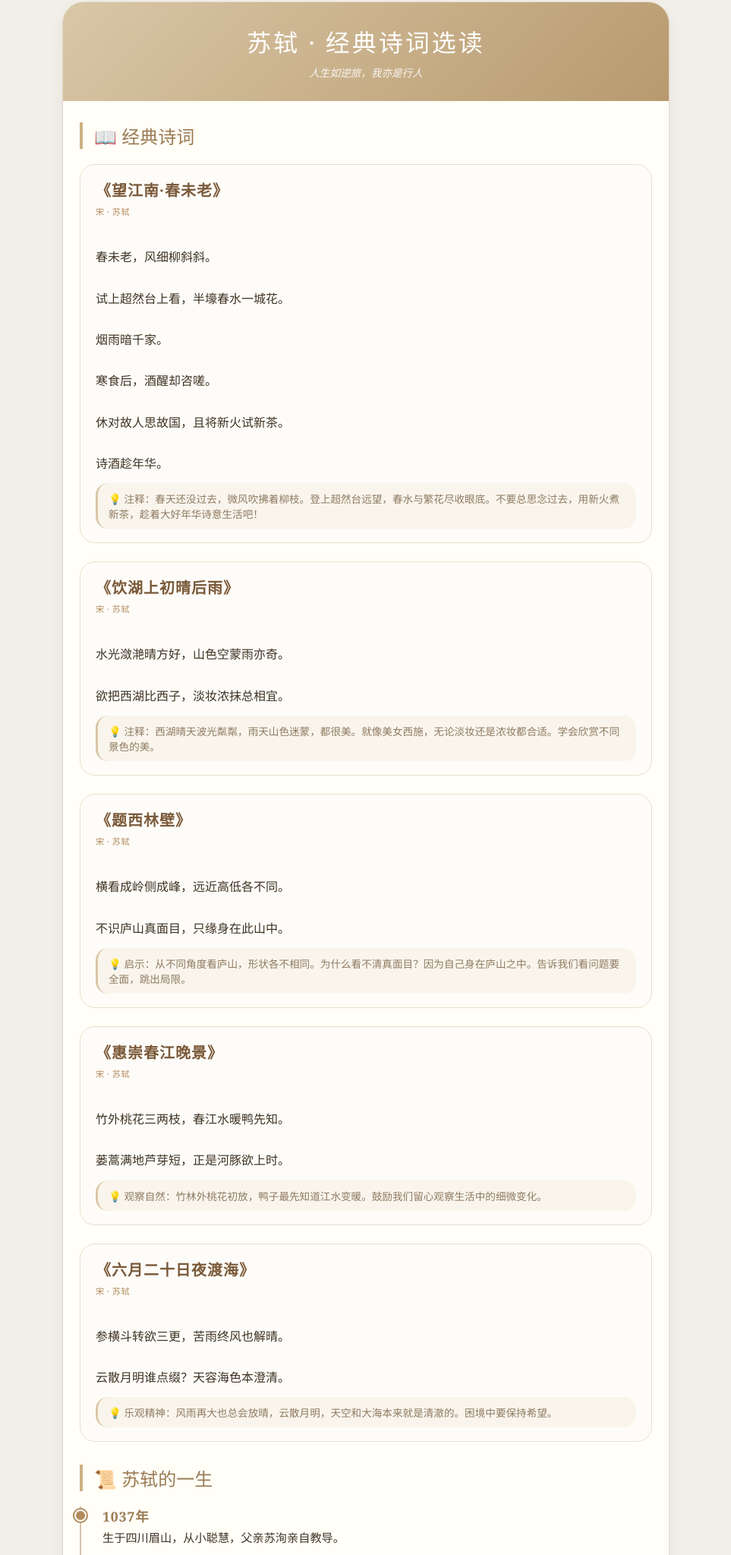
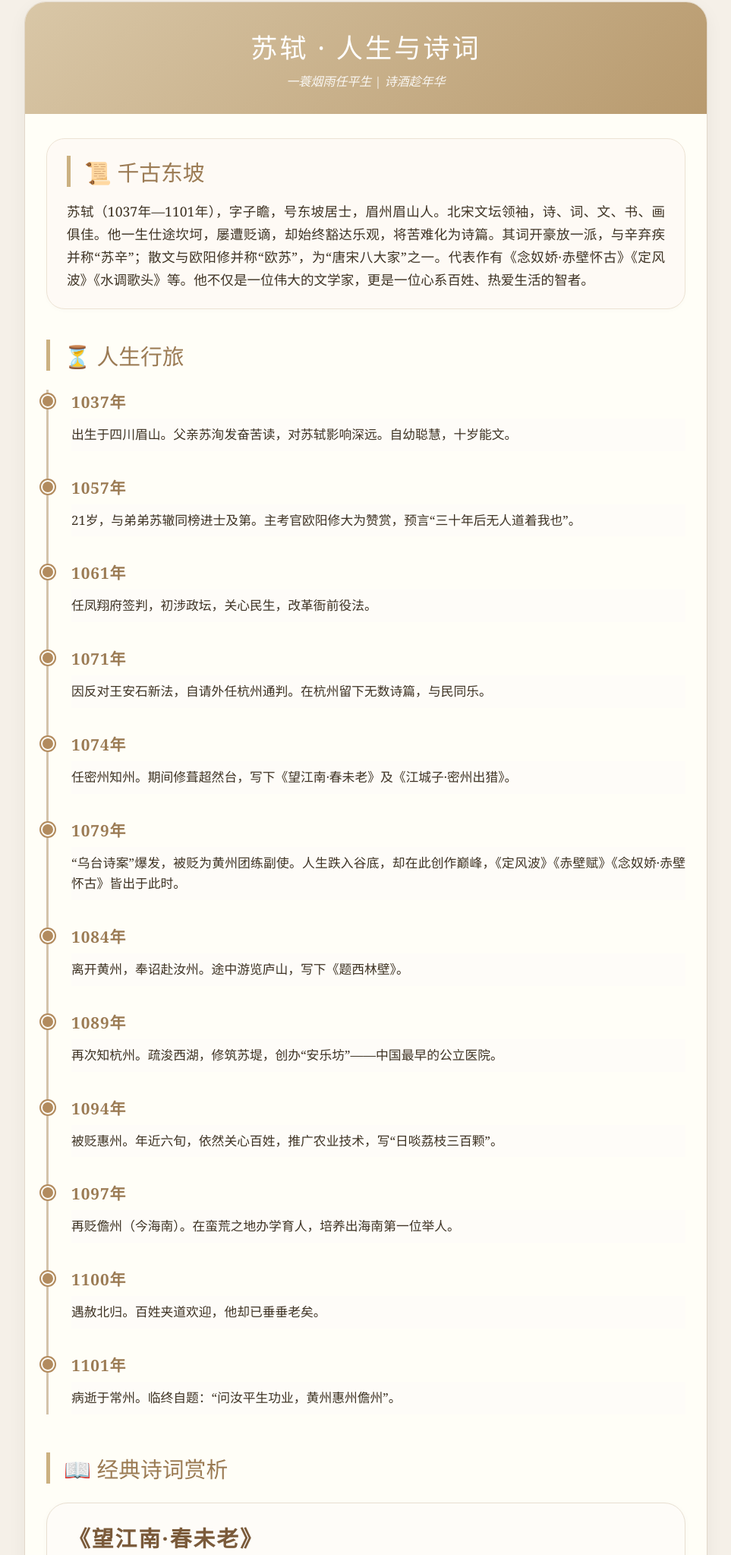
Before and after one commit to hyh421/application, a plain HTML site: page index.html in a window 1280 px wide. Shown: the part 18-2065 px from the top of the page at 76% size, without its empty margins (158-1121 px from the left). Drawn offline with Linux system fonts and the light colour scheme.

Commit message:
Update index.html

```diff
--- a/index.html
+++ b/index.html
@@ -3,7 +3,7 @@
 <head>
     <meta charset="UTF-8">
     <meta name="viewport" content="width=device-width, initial-scale=1.0, user-scalable=yes">
-    <title>苏轼 · 经典诗词与生平</title>
+    <title>苏轼 · 生平与经典诗词</title>
     <style>
         * {
             margin: 0;
@@ -11,106 +11,90 @@
             box-sizing: border-box;
         }
         body {
-            background: #f2efe9;
+            background: #f5f0e8;
             font-family: 'Georgia', 'Times New Roman', '宋体', 'SimHei', serif;
             padding: 20px 15px 40px;
             color: #2c2418;
         }
         .container {
-            max-width: 800px;
+            max-width: 900px;
             margin: 0 auto;
             background: #fffef7;
             border-radius: 28px;
-            box-shadow: 0 8px 20px rgba(0,0,0,0.05);
+            box-shadow: 0 8px 24px rgba(0,0,0,0.05);
             overflow: hidden;
             border: 1px solid #e2d8ca;
         }
         .header {
             background: linear-gradient(135deg, #d9c7a7 0%, #b89a6e 100%);
-            padding: 28px 20px;
+            padding: 32px 20px;
             text-align: center;
             color: white;
         }
         .header h1 {
-            font-size: 2rem;
+            font-size: 2.2rem;
             letter-spacing: 3px;
             margin-bottom: 8px;
             font-weight: 400;
         }
         .header p {
-            font-size: 0.85rem;
+            font-size: 1rem;
             opacity: 0.9;
             font-style: italic;
         }
         .content {
-            padding: 28px 22px;
+            padding: 32px 28px;
         }
-        .section-title {
-            font-size: 1.5rem;
+        /* 生平简介 */
+        .bio {
+            background: #fefaf5;
+            padding: 22px 26px;
+            border-radius: 24px;
+            margin-bottom: 40px;
+            border: 1px solid #ede3d4;
+            box-shadow: 0 2px 6px rgba(0,0,0,0.02);
+        }
+        .bio h2 {
+            font-size: 1.8rem;
             font-weight: 400;
             color: #9b7b54;
-            border-left: 4px solid #cbb181;
-            padding-left: 15px;
-            margin: 30px 0 20px 0;
+            border-left: 5px solid #cbb181;
+            padding-left: 18px;
+            margin-bottom: 18px;
         }
-        .section-title:first-of-type {
-            margin-top: 0;
+        .bio p {
+            font-size: 1.1rem;
+            line-height: 1.7;
+            text-align: justify;
+            color: #3e3324;
         }
-        .poem-card {
-            background: #fefcf8;
-            border: 1px solid #e8dfd1;
-            border-radius: 20px;
-            padding: 18px 20px;
-            margin-bottom: 24px;
-            transition: all 0.2s;
+        /* 时间轴标题 */
+        .timeline-title {
+            font-size: 1.8rem;
+            font-weight: 400;
+            color: #9b7b54;
+            border-left: 5px solid #cbb181;
+            padding-left: 18px;
+            margin: 40px 0 25px 0;
         }
-        .poem-title {
-            font-size: 1.25rem;
-            font-weight: 600;
-            color: #7a5a3a;
-            margin-bottom: 6px;
-            letter-spacing: 1px;
-        }
-        .poem-dynasty {
-            font-size: 0.7rem;
-            color: #b28b5e;
-            margin-bottom: 12px;
-            letter-spacing: 0.5px;
-        }
-        .poem-text {
-            font-size: 1rem;
-            line-height: 1.7;
-            color: #3e3324;
-            white-space: pre-line;
-            margin-bottom: 12px;
-            font-family: inherit;
-        }
-        .poem-note {
-            font-size: 0.85rem;
-            color: #8f7a60;
-            background: #f9f5ed;
-            padding: 10px 14px;
-            border-radius: 16px;
-            border-left: 3px solid #d9c7a7;
-            margin-top: 10px;
-        }
+        /* 时间轴 */
         .timeline {
             position: relative;
-            padding-left: 28px;
-            border-left: 2px solid #d4c3aa;
-            margin: 20px 0 20px;
+            padding-left: 30px;
+            border-left: 3px solid #d4c3aa;
+            margin-bottom: 50px;
         }
         .event {
-            margin-bottom: 22px;
+            margin-bottom: 32px;
             position: relative;
         }
         .event::before {
             content: "";
             position: absolute;
-            left: -37px;
-            top: 4px;
-            width: 12px;
-            height: 12px;
+            left: -40px;
+            top: 6px;
+            width: 14px;
+            height: 14px;
             background: #b28b5e;
             border-radius: 50%;
             border: 2px solid #fffef7;
@@ -118,48 +102,106 @@
         }
         .year {
             font-weight: bold;
-            font-size: 1.1rem;
+            font-size: 1.3rem;
             color: #9b7b54;
-            margin-bottom: 5px;
+            margin-bottom: 8px;
             letter-spacing: 1px;
         }
         .desc {
-            font-size: 0.95rem;
-            line-height: 1.5;
+            font-size: 1.05rem;
+            line-height: 1.6;
             color: #3e3324;
             text-align: justify;
+            background: #fefcf8;
+            padding: 8px 0;
         }
-        .quote {
+        /* 诗词赏析板块标题 */
+        .poetry-title {
+            font-size: 1.8rem;
+            font-weight: 400;
+            color: #9b7b54;
+            border-left: 5px solid #cbb181;
+            padding-left: 18px;
+            margin: 40px 0 25px 0;
+        }
+        /* 诗词卡片 */
+        .poem-card {
+            background: #fefcf8;
+            border: 1px solid #e8dfd1;
+            border-radius: 28px;
+            padding: 24px 28px;
+            margin-bottom: 32px;
+            transition: all 0.2s;
+            box-shadow: 0 2px 8px rgba(0,0,0,0.03);
+        }
+        .poem-name {
+            font-size: 1.8rem;
+            font-weight: 600;
+            color: #7a5a3a;
+            margin-bottom: 8px;
+            letter-spacing: 2px;
+        }
+        .poem-author {
+            font-size: 1.2rem;
+            color: #b28b5e;
+            margin-bottom: 20px;
+            letter-spacing: 1px;
+        }
+        .poem-text {
+            font-size: 1.15rem;
+            line-height: 1.8;
+            color: #2c2418;
+            white-space: pre-line;
+            margin-bottom: 20px;
+            font-family: inherit;
             background: #f9f5ed;
             padding: 18px 20px;
-            border-radius: 28px;
-            margin: 30px 0 10px;
-            text-align: center;
-            font-style: italic;
-            color: #6b4e2e;
-            font-size: 0.9rem;
-            border-left: 4px solid #cbb181;
+            border-radius: 20px;
+        }
+        .poem-note {
+            font-size: 1rem;
+            line-height: 1.6;
+            color: #5c4b32;
+            background: #fff9f0;
+            padding: 14px 18px;
+            border-radius: 20px;
+            border-left: 4px solid #d9c7a7;
+        }
+        .poem-note strong {
+            color: #9b7b54;
         }
         .footer {
             text-align: center;
-            padding: 20px;
-            font-size: 0.7rem;
+            padding: 24px;
+            font-size: 0.85rem;
             color: #9b8a72;
             border-top: 1px solid #ede3d4;
             background: #fefcf8;
         }
-        @media (max-width: 550px) {
+        @media (max-width: 600px) {
             .content {
                 padding: 20px 16px;
             }
             .header h1 {
-                font-size: 1.6rem;
+                font-size: 1.8rem;
+            }
+            .bio p {
+                font-size: 1rem;
+            }
+            .desc {
+                font-size: 0.95rem;
+            }
+            .poem-name {
+                font-size: 1.5rem;
+            }
+            .poem-author {
+                font-size: 1rem;
             }
             .poem-text {
+                font-size: 1rem;
+            }
+            .poem-note {
                 font-size: 0.9rem;
-            }
-            .section-title {
-                font-size: 1.3rem;
             }
         }
     </style>
@@ -167,17 +209,76 @@
 <body>
 <div class="container">
     <div class="header">
-        <h1>苏轼 · 经典诗词选读</h1>
-        <p>人生如逆旅，我亦是行人</p>
+        <h1>苏轼 · 人生与诗词</h1>
+        <p>一蓑烟雨任平生 | 诗酒趁年华</p>
     </div>
     <div class="content">
-        <!-- 诗词板块 -->
-        <div class="section-title">📖 经典诗词</div>
+        <!-- 第一部分：生平简介 -->
+        <div class="bio">
+            <h2>📜 千古东坡</h2>
+            <p>苏轼（1037年—1101年），字子瞻，号东坡居士，眉州眉山人。北宋文坛领袖，诗、词、文、书、画俱佳。他一生仕途坎坷，屡遭贬谪，却始终豁达乐观，将苦难化为诗篇。其词开豪放一派，与辛弃疾并称“苏辛”；散文与欧阳修并称“欧苏”，为“唐宋八大家”之一。代表作有《念奴娇·赤壁怀古》《定风波》《水调歌头》等。他不仅是一位伟大的文学家，更是一位心系百姓、热爱生活的智者。</p>
+        </div>
 
-        <!-- 望江南·春未老（必须包含） -->
+        <!-- 第二部分：时间轴（详细生平介绍） -->
+        <div class="timeline-title">⏳ 人生行旅</div>
+        <div class="timeline">
+            <div class="event">
+                <div class="year">1037年</div>
+                <div class="desc">出生于四川眉山。父亲苏洵发奋苦读，对苏轼影响深远。自幼聪慧，十岁能文。</div>
+            </div>
+            <div class="event">
+                <div class="year">1057年</div>
+                <div class="desc">21岁，与弟弟苏辙同榜进士及第。主考官欧阳修大为赞赏，预言“三十年后无人道着我也”。</div>
+            </div>
+            <div class="event">
+                <div class="year">1061年</div>
+                <div class="desc">任凤翔府签判，初涉政坛，关心民生，改革衙前役法。</div>
+            </div>
+            <div class="event">
+                <div class="year">1071年</div>
+                <div class="desc">因反对王安石新法，自请外任杭州通判。在杭州留下无数诗篇，与民同乐。</div>
+            </div>
+            <div class="event">
+                <div class="year">1074年</div>
+                <div class="desc">任密州知州。期间修葺超然台，写下《望江南·春未老》及《江城子·密州出猎》。</div>
+            </div>
+            <div class="event">
+                <div class="year">1079年</div>
+                <div class="desc">“乌台诗案”爆发，被贬为黄州团练副使。人生跌入谷底，却在此创作巅峰，《定风波》《赤壁赋》《念奴娇·赤壁怀古》皆出于此时。</div>
+            </div>
+            <div class="event">
+                <div class="year">1084年</div>
+                <div class="desc">离开黄州，奉诏赴汝州。途中游览庐山，写下《题西林壁》。</div>
+            </div>
+            <div class="event">
+                <div class="year">1089年</div>
+                <div class="desc">再次知杭州。疏浚西湖，修筑苏堤，创办“安乐坊”——中国最早的公立医院。</div>
+            </div>
+            <div class="event">
+                <div class="year">1094年</div>
+                <div class="desc">被贬惠州。年近六旬，依然关心百姓，推广农业技术，写“日啖荔枝三百颗”。</div>
+            </div>
+            <div class="event">
+                <div class="year">1097年</div>
+                <div class="desc">再贬儋州（今海南）。在蛮荒之地办学育人，培养出海南第一位举人。</div>
+            </div>
+            <div class="event">
+                <div class="year">1100年</div>
+                <div class="desc">遇赦北归。百姓夹道欢迎，他却已垂垂老矣。</div>
+            </div>
+            <div class="event">
+                <div class="year">1101年</div>
+                <div class="desc">病逝于常州。临终自题：“问汝平生功业，黄州惠州儋州”。</div>
+            </div>
+        </div>
+
+        <!-- 第三部分：经典诗词赏析（每个诗词一个框，解析参考百度百科，字体加大） -->
+        <div class="poetry-title">📖 经典诗词赏析</div>
+
+        <!-- 诗词1：望江南·春未老 -->
         <div class="poem-card">
-            <div class="poem-title">《望江南·春未老》</div>
-            <div class="poem-dynasty">宋 · 苏轼</div>
+            <div class="poem-name">《望江南·春未老》</div>
+            <div class="poem-author">宋 · 苏轼</div>
             <div class="poem-text">
                 春未老，风细柳斜斜。<br>
                 试上超然台上看，半壕春水一城花。<br>
@@ -186,105 +287,75 @@
                 休对故人思故国，且将新火试新茶。<br>
                 诗酒趁年华。
             </div>
-            <div class="poem-note">💡 注释：春天还没过去，微风吹拂着柳枝。登上超然台远望，春水与繁花尽收眼底。不要总思念过去，用新火煮新茶，趁着大好年华诗意生活吧！</div>
+            <div class="poem-note">
+                <strong>🌿 解析（参考百度百科）：</strong><br>
+                这首词写于密州超然台。上片写登台所见暮春景色：春水、繁花、烟雨，意境朦胧。下片触景生情，寒食节后乡愁泛起，但苏轼随即自我宽解——“休对故人思故国”，以“新火试新茶”排遣愁绪，最后发出“诗酒趁年华”的豪语。全词既有时光流逝的无奈，更有把握当下的旷达。
+            </div>
         </div>
 
+        <!-- 诗词2：饮湖上初晴后雨 -->
         <div class="poem-card">
-            <div class="poem-title">《饮湖上初晴后雨》</div>
-            <div class="poem-dynasty">宋 · 苏轼</div>
+            <div class="poem-name">《饮湖上初晴后雨》</div>
+            <div class="poem-author">宋 · 苏轼</div>
             <div class="poem-text">
                 水光潋滟晴方好，山色空蒙雨亦奇。<br>
                 欲把西湖比西子，淡妆浓抹总相宜。
             </div>
-            <div class="poem-note">💡 注释：西湖晴天波光粼粼，雨天山色迷蒙，都很美。就像美女西施，无论淡妆还是浓妆都合适。学会欣赏不同景色的美。</div>
+            <div class="poem-note">
+                <strong>🌿 解析（参考百度百科）：</strong><br>
+                此诗是苏轼在杭州通判时所作。前两句写西湖晴雨皆美：晴天波光粼粼，雨天山色迷蒙。后两句将西湖比作西施，无论淡妆还是浓抹都恰到好处。这一比喻新奇贴切，成为千古绝唱，也让“西子湖”成为西湖的别称。全诗表现了诗人对自然美景的热爱和独特的审美视角。
+            </div>
         </div>
 
+        <!-- 诗词3：题西林壁 -->
         <div class="poem-card">
-            <div class="poem-title">《题西林壁》</div>
-            <div class="poem-dynasty">宋 · 苏轼</div>
+            <div class="poem-name">《题西林壁》</div>
+            <div class="poem-author">宋 · 苏轼</div>
             <div class="poem-text">
                 横看成岭侧成峰，远近高低各不同。<br>
                 不识庐山真面目，只缘身在此山中。
             </div>
-            <div class="poem-note">💡 启示：从不同角度看庐山，形状各不相同。为什么看不清真面目？因为自己身在庐山之中。告诉我们看问题要全面，跳出局限。</div>
+            <div class="poem-note">
+                <strong>🌿 解析（参考百度百科）：</strong><br>
+                元丰七年（1084年），苏轼由黄州贬所改迁汝州，途中游览庐山。这首诗借庐山形象说理：从不同角度看山，形态各异。之所以看不清整体面貌，是因为自己身在山中。它启示人们要跳出局限，全面观察事物。全诗含蓄蕴藉，充满哲理，是宋诗“理趣”的代表作。
+            </div>
         </div>
 
+        <!-- 诗词4：惠崇春江晚景 -->
         <div class="poem-card">
-            <div class="poem-title">《惠崇春江晚景》</div>
-            <div class="poem-dynasty">宋 · 苏轼</div>
+            <div class="poem-name">《惠崇春江晚景》</div>
+            <div class="poem-author">宋 · 苏轼</div>
             <div class="poem-text">
                 竹外桃花三两枝，春江水暖鸭先知。<br>
                 蒌蒿满地芦芽短，正是河豚欲上时。
             </div>
-            <div class="poem-note">💡 观察自然：竹林外桃花初放，鸭子最先知道江水变暖。鼓励我们留心观察生活中的细微变化。</div>
+            <div class="poem-note">
+                <strong>🌿 解析（参考百度百科）：</strong><br>
+                这是苏轼为好友惠崇的画作《春江晚景》所题的画赞。诗人通过桃花、春江、鸭子、蒌蒿、芦芽等意象，生动再现了早春的生机。“春江水暖鸭先知”一句，以鸭子的触觉感知春天，细腻传神，被广泛引用。末句联想河豚逆流而上，更添情趣。全诗虚实结合，展现了诗人敏锐的观察力。
+            </div>
         </div>
 
+        <!-- 诗词5：六月二十日夜渡海 -->
         <div class="poem-card">
-            <div class="poem-title">《六月二十日夜渡海》</div>
-            <div class="poem-dynasty">宋 · 苏轼</div>
+            <div class="poem-name">《六月二十日夜渡海》</div>
+            <div class="poem-author">宋 · 苏轼</div>
             <div class="poem-text">
                 参横斗转欲三更，苦雨终风也解晴。<br>
                 云散月明谁点缀？天容海色本澄清。
             </div>
-            <div class="poem-note">💡 乐观精神：风雨再大也总会放晴，云散月明，天空和大海本来就是清澈的。困境中要保持希望。</div>
-        </div>
-
-        <!-- 生平时间线（适合中小学生） -->
-        <div class="section-title">📜 苏轼的一生</div>
-        <div class="timeline">
-            <div class="event">
-                <div class="year">1037年</div>
-                <div class="desc">生于四川眉山，从小聪慧，父亲苏洵亲自教导。</div>
-            </div>
-            <div class="event">
-                <div class="year">1057年</div>
-                <div class="desc">21岁考中进士，主考官欧阳修非常赏识他。</div>
-            </div>
-            <div class="event">
-                <div class="year">1071年</div>
-                <div class="desc">因反对变法，自请到杭州做官，体察民情。</div>
-            </div>
-            <div class="event">
-                <div class="year">1074年</div>
-                <div class="desc">任密州知州，修建超然台，写下《望江南·春未老》。</div>
-            </div>
-            <div class="event">
-                <div class="year">1079年</div>
-                <div class="desc">“乌台诗案”被贬黄州，人生最低谷，却创作出最好的作品。</div>
-            </div>
-            <div class="event">
-                <div class="year">1082年</div>
-                <div class="desc">在黄州写下《定风波》《赤壁赋》《念奴娇·赤壁怀古》。</div>
-            </div>
-            <div class="event">
-                <div class="year">1089年</div>
-                <div class="desc">再次到杭州，疏浚西湖，修筑苏堤，造福百姓。</div>
-            </div>
-            <div class="event">
-                <div class="year">1094年</div>
-                <div class="desc">被贬惠州（广东），依然关心民生，传播文化。</div>
-            </div>
-            <div class="event">
-                <div class="year">1097年</div>
-                <div class="desc">再贬儋州（海南），开馆教学，培养了许多学生。</div>
-            </div>
-            <div class="event">
-                <div class="year">1101年</div>
-                <div class="desc">遇赦北归，途中病逝于常州。临终说：“问汝平生功业，黄州惠州儋州”。</div>
+            <div class="poem-note">
+                <strong>🌿 解析（参考百度百科）：</strong><br>
+                元符三年（1100年），苏轼遇赦从海南岛渡海北归。此诗写于归途。前两句写深夜渡海，风雨终于停止，天空放晴。后两句以“云散月明”比喻政治污点被洗清，“天容海色本澄清”象征自己品格本自清白。全诗境界开阔，情感昂扬，是苏轼晚年乐观精神的写照。
             </div>
         </div>
 
-        <div class="quote">
-            “莫听穿林打叶声，何妨吟啸且徐行。<br>
-            竹杖芒鞋轻胜马，谁怕？一蓑烟雨任平生。”
-        </div>
-        <div class="quote" style="background:#fff; border-left-color:#d9c7a7;">
+        <div style="margin-top: 40px; text-align: center; font-size: 1rem; color: #9b7b54; padding: 20px 0 10px;">
             🌟 微课《定风波》拓展阅读 · 像苏轼一样，从容面对人生风雨
         </div>
     </div>
     <div class="footer">
         扫码获取更多苏轼诗词 · 适合中小学生阅读<br>
-        资料来源：《苏轼诗集》《宋史》
+        资料来源：《苏轼诗集》《宋史》及百度百科
     </div>
 </div>
 </body>
```
